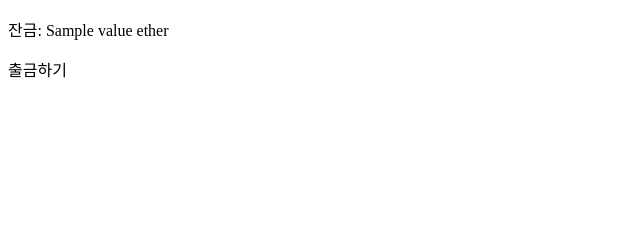
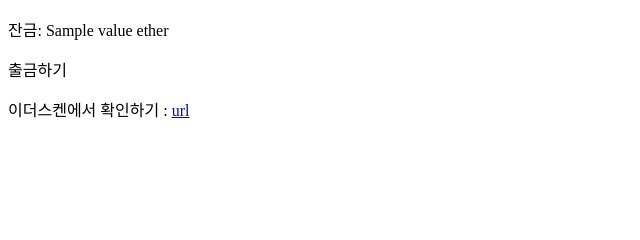
Before and after one commit to happysmileboy/demon, a Django app: template eth/templates/my_wallet.html in a window 1280 px wide. Shown: the part 147-387 px from the top of the page, without its empty margins (0-640 px from the left). Run offline with Django 3.2, Linux system fonts and the light colour scheme; a user stored in the database is signed in; tables that the repository leaves empty hold one stand-in row (values such as "Sample post"); the template is opened without the code that fills it: values that come from a table or form of the project are taken from there, most other values are stand-ins (such as "Sample title", 1, 10 or a date in 2020).

Commit message:
이더스켄 추가

```diff
--- a/eth/templates/my_wallet.html
+++ b/eth/templates/my_wallet.html
@@ -4,6 +4,7 @@
     <p>address: {{ wallet.address }}</p>
     <p>잔금: {{ value }} ether</p>
     <p>출금하기</p>
+    <p>이더스켄에서 확인하기 : <a href="https://ropsten.etherscan.io/address/{{ wallet.address }}">url<a/></p>
   {% else %}
     {{ text }}
   <a href='{% url 'eth:create_wallet' %}'>계좌생성</a>
```
